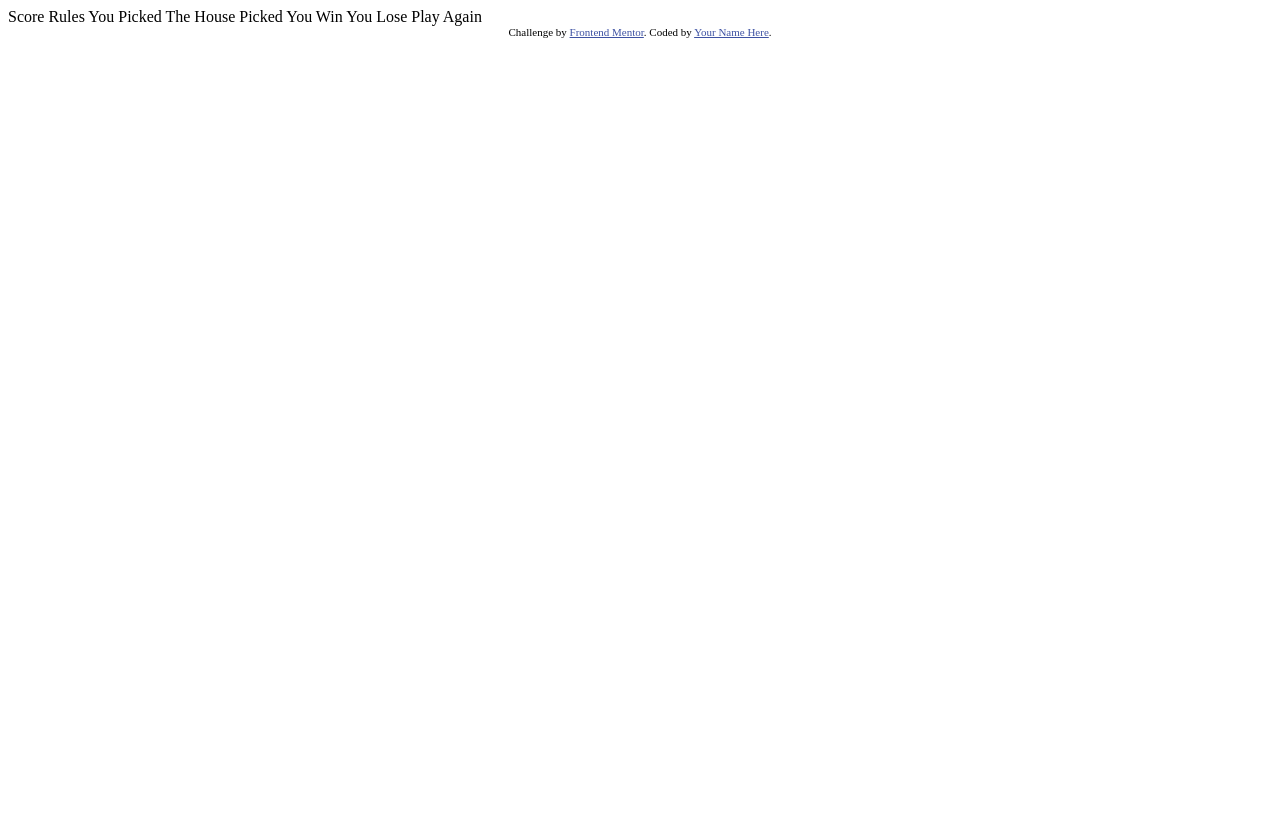
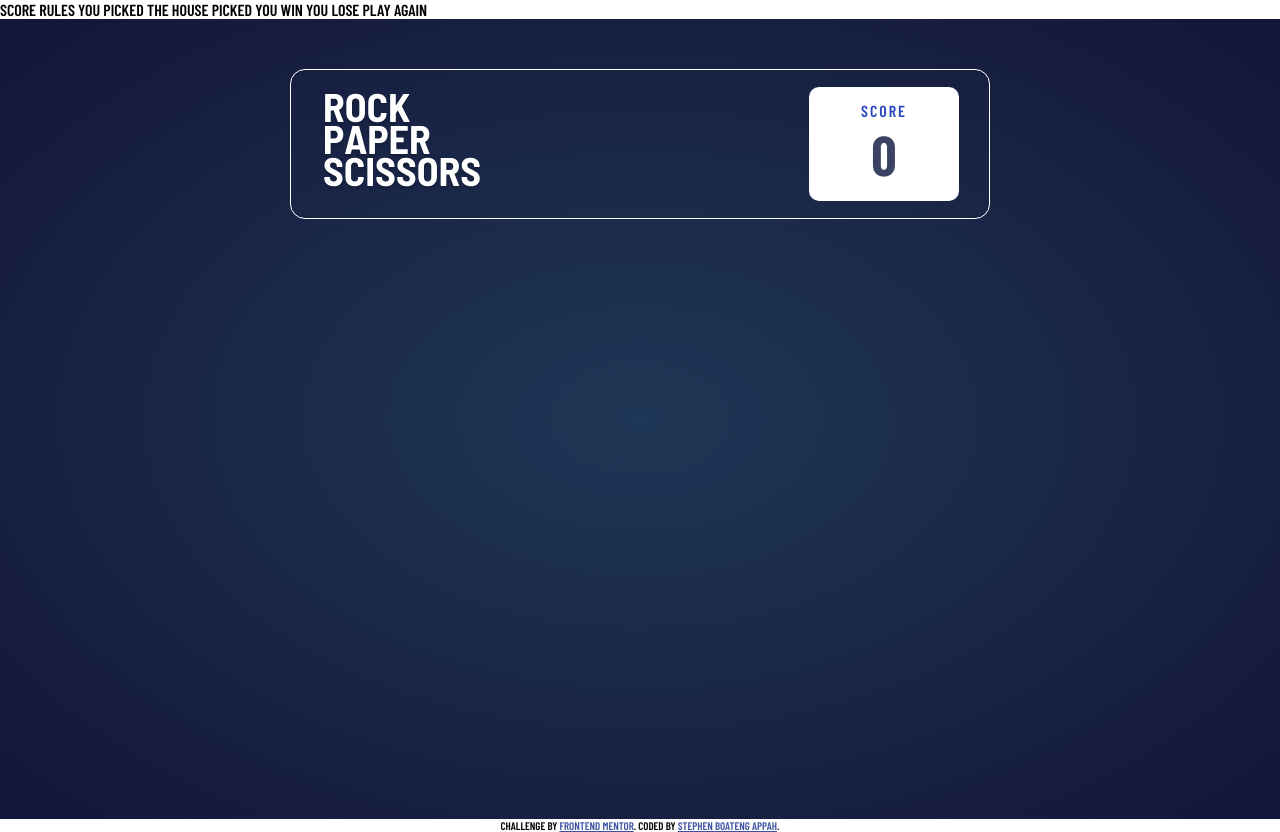
Before and after one commit to Steph-en/Rock-Paper-Scissors, a plain HTML site: page original.html in a window 1280 px wide. Before the commit the page ends 800 px from the top, so only its background shows below. Drawn offline with nearby package versions, Linux system fonts and the light colour scheme; files that its build step writes are made by us from their sources; files whose address does not match are found by name.

Commit message:
Done with Score Board html and css

```diff
--- a/assets/css/main.css
+++ b/assets/css/main.css
@@ -0,0 +1,62 @@
+@import url('https://fonts.googleapis.com/css2?family=Roboto:wght@400;700&display=swap');
+@import url('https://fonts.googleapis.com/css2?family=Barlow+Condensed:wght@600;700&display=swap');
+
+* {
+  padding: 0;
+  margin: 0;
+  box-sizing: border-box;
+}
+
+body {
+  font-family: 'Barlow Condensed', sans-serif;
+  text-transform: uppercase;
+}
+
+.wrapper {
+  width: 100vw;
+  height: 100vh;
+  background: radial-gradient(hsl(214, 47%, 23%), hsl(237, 49%, 15%));
+  display: flex;
+  flex-direction: column;
+  align-items: center;
+}
+
+.scoreboard {
+  width: 700px;
+  border: 1px solid white;
+  border-radius: 15px;
+  margin-top: 50px;
+  height: 150px;
+  display: flex;
+  justify-content: space-between;
+  align-items: center;
+}
+
+.title {
+  margin-left: 30px;
+}
+
+.score {
+  width: 150px;
+  height: 114px;
+  background-color: white;
+  border-radius: 10px;
+  margin-right: 30px;
+  display: flex;
+  flex-direction: column;
+  justify-content: center;
+  align-items: center;
+}
+
+.score h1 {
+  color:  hsl(229, 25%, 31%);
+  font-size: 56px;
+}
+
+.score p{
+  color: hsl(229, 64%, 46%);
+  font-size: 16;
+  font-weight: 600;
+  line-height: 19px;
+  letter-spacing: 2px;
+}
--- a/assets/css/style.css
+++ b/assets/css/style.css
@@ -1,10 +1,10 @@
-@import url('https://fonts.googleapis.com/css2?family=Roboto:wght@400;700&display=swap');
+@import url('https://fonts.googleapis.com/css2?family=Barlow+Condensed:wght@600;700&display=swap');
 
 :root {
-    --left-bg-color: rgba(87, 84, 236, 0.7);
+    --left-bg-color: rgba(88, 86, 195, 0.7);
     --right-bg-color: rgba(43, 43, 43, 0.8);
-    --left-btn-hover-color: rgba(87, 84, 236, 1);
-    --right-btn-hover-color: rgba(28, 122, 28, 1);
+    --left-btn-hover-color: rgb(80, 105, 164);
+    --right-btn-hover-color: rgb(91, 206, 131);
     --hover-width: 75%;
     --other-width: 25%;
     --speed: 1000ms;
@@ -15,7 +15,7 @@
 }
 
 body {
-    font-family: 'Roboto', sans-serif;
+    font-family: 'Barlow Condensed', sans-serif;
     height: 100vh;
     overflow: hidden;
     margin: 0;
--- a/original.html
+++ b/original.html
@@ -11,6 +11,8 @@
   <link rel="stylesheet" href="main.css">
 
   <title>Frontend Mentor | Rock, Paper, Scissors</title>
+
+  <link rel="stylesheet" href="assets/css/main.css">
 
   Score
   Rules
@@ -30,12 +32,23 @@
   </style>
 </head>
 <body>
+  <div class="wrapper">
+    <div class="scoreboard">
+      <div class="title">
+        <img src="assets/images/logo.svg" alt="logo">
+      </div>
+      <div class="score">
+        <p>score</p>
+        <h1>0</h1>
+      </div>
+    </div>
+  </div>
 
 
 
   <div class="attribution">
     Challenge by <a href="https://www.frontendmentor.io?ref=challenge" target="_blank">Frontend Mentor</a>.
-    Coded by <a href="#">Your Name Here</a>.
+    Coded by <a href="https://github.com/Steph-en/Rock-Paper-Scissors">Stephen Boateng Appah</a>.
   </div>
 
   <!-- Js -->
```
Also changed, not shown: index.html (+2 -2 lines).
